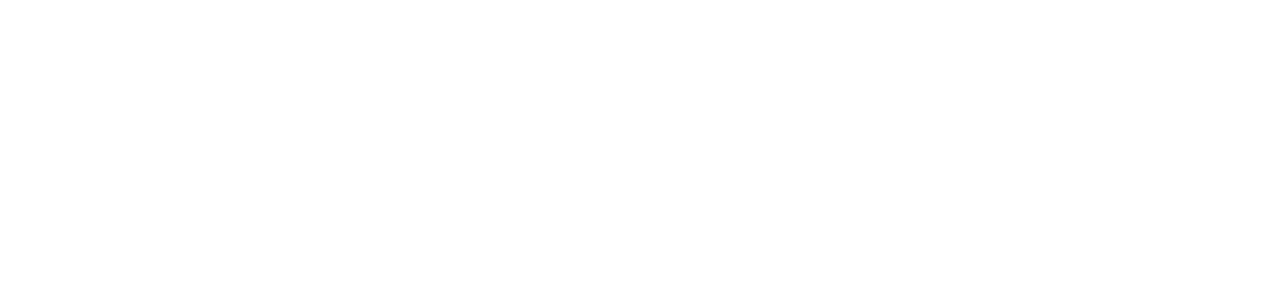
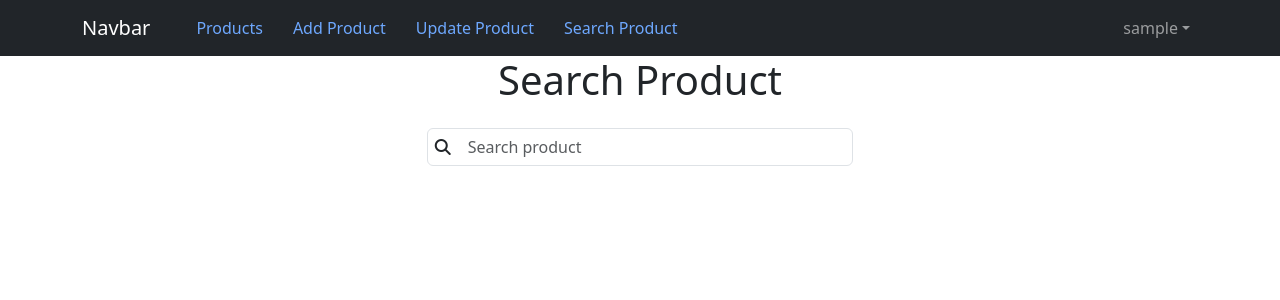
Before and after one commit to ArafatCMT/ecomm-dahboard, a React (Create React App) app: page /search in a window 1280 px wide. Before the commit this address had no page. Shown: the top 300 px of the page. Built offline with nearby package versions, Linux system fonts and the light colour scheme; sample sign-in values are in the browser's storage.

Commit message:
auto search implement

```diff
--- a/public/index.html
+++ b/public/index.html
@@ -24,6 +24,7 @@
       work correctly both with client-side routing and a non-root public URL.
       Learn how to configure a non-root public URL by running `npm run build`.
     -->
+    <link rel="stylesheet" href="https://cdnjs.cloudflare.com/ajax/libs/font-awesome/6.7.2/css/all.min.css" integrity="sha512-Evv84Mr4kqVGRNSgIGL/F/aIDqQb7xQ2vcrdIwxfjThSH8CSR7PBEakCr51Ck+w+/U6swU2Im1vVX0SVk9ABhg==" crossorigin="anonymous" referrerpolicy="no-referrer" />
     <title>React App</title>
   </head>
   <body>
--- a/src/App.css
+++ b/src/App.css
@@ -10,6 +10,31 @@
   padding-left: 30px;
   text-decoration: none;
 }
+.input-with-icon {
+  display: flex;
+  align-items: center;
+}
+
+.input-with-icon i {
+  margin-right: 8px;
+}
+
+.input-with-icon {
+  position: relative;
+}
+
+.input-with-icon input {
+  padding-left: 2.5rem;
+}
+
+.input-with-icon i {
+  position: absolute;
+  left: 0.5rem;
+  top: 50%;
+  transform: translateY(-50%);
+}
+
+
 
 @media (prefers-reduced-motion: no-preference) {
   .App-logo {
--- a/src/App.js
+++ b/src/App.js
@@ -6,6 +6,7 @@
 import UpdateProduct from './Components/UpdateProduct'
 import Protected from './Components/Protected';
 import ProductList from './Components/ProductList';
+import SearchProduct from './Components/SearchProduct';
 
 function App() {
   return (
@@ -15,6 +16,7 @@
           <Route path='/' element={<Protected Cmp={ProductList} />}></Route>
           <Route path='/addProduct' element={<Protected Cmp={AddProduct} />}></Route>
           <Route path='/updateProduct/:id' element={<Protected Cmp={UpdateProduct} />}></Route>
+          <Route path='/search' element={<Protected Cmp={SearchProduct} />}></Route>
           <Route path='/login' element={<Login />}></Route>
           <Route path='/register' element={<Register />}></Route>
         </Routes>
--- a/src/Components/Header.js
+++ b/src/Components/Header.js
@@ -21,6 +21,7 @@
                                     <Link to="/">Products</Link>
                                     <Link to="/addProduct">Add Product</Link>
                                     <Link to="/updateProduct">Update Product</Link>
+                                    <Link to="/search">Search Product</Link>
                                 </>
                                 :
                                 <>
--- a/src/Components/ProductList.js
+++ b/src/Components/ProductList.js
@@ -12,7 +12,7 @@
     // console.log(data)
     const GetData = async () => {
         try {
-            let response = await fetch("http://127.0.0.1:8000/api/product/list/");
+            let response = await fetch("http://127.0.0.1:8000/api/products/");
 
             // Response empty kina check koro
             if (!response.ok) {
--- /dev/null
+++ b/src/Components/SearchProduct.js
@@ -0,0 +1,70 @@
+import Header from "./Header";
+import { useState, useEffect } from "react";
+
+
+function SearchProduct() {
+    const [searchKey, setSearchKey] = useState("");
+    const [suggestions, setSuggestions] = useState([]);
+    const [showSuggestions, setShowSuggestions] = useState(false);
+
+    useEffect(() => {
+        if (suggestions.length > 0) {
+            setShowSuggestions(true); // Show suggestions when data is available
+        } else {
+            setShowSuggestions(false); // Hide suggestions when there's no data
+        }
+    }, [suggestions]);
+
+
+    async function SearchSuggestion(key) {
+        if (key.length < 1) {  // 2 অক্ষরের কম হলে API call করবে না
+            document.getElementById("suggestions").innerHTML = "";
+            return;
+        }
+
+        let result = await fetch(`http://127.0.0.1:8000/api/products/?search=${key}`)
+        // api response ke json e convert kora hocca
+        result = await result.json()
+        // console.log(result)
+        setSuggestions(result); // Suggestions state এ response store করা হচ্ছে
+    }
+    return (
+        <div>
+            <Header />
+            <div className="col-sm-4 mx-auto">
+                <h1>Search Product</h1>
+                <p className="mt-4 input-with-icon">
+                    <i className="fa-solid fa-magnifying-glass "></i>
+                    <input
+                        type="text"
+                        id="search"
+                        value={searchKey}
+                        onChange={(e) => {
+                            setSearchKey(e.target.value); // Search key update হচ্ছে
+                            SearchSuggestion(e.target.value); // SearchSuggestion call হচ্ছে
+                        }}
+                        className="form-control"
+                        placeholder="Search product"
+                    />
+                </p>
+                <div id="suggestions" className="suggestion-box">
+                    {showSuggestions &&
+                        suggestions.map((product) => (
+                            <div
+                                key={product.id}
+                                className="suggestion-item"
+                                onClick={() => {
+                                    // Handle product selection
+                                    setSearchKey(product.name); // Set product name to input
+                                    setShowSuggestions(false); // Hide suggestions after selecting
+                                }}
+                            >
+                                <div className="suggestion-name border" style={{textAlign:"left"}}>{product.name}</div>
+                            </div>
+                        ))}
+                </div>
+            </div>
+        </div>
+    )
+}
+export default SearchProduct;
```
